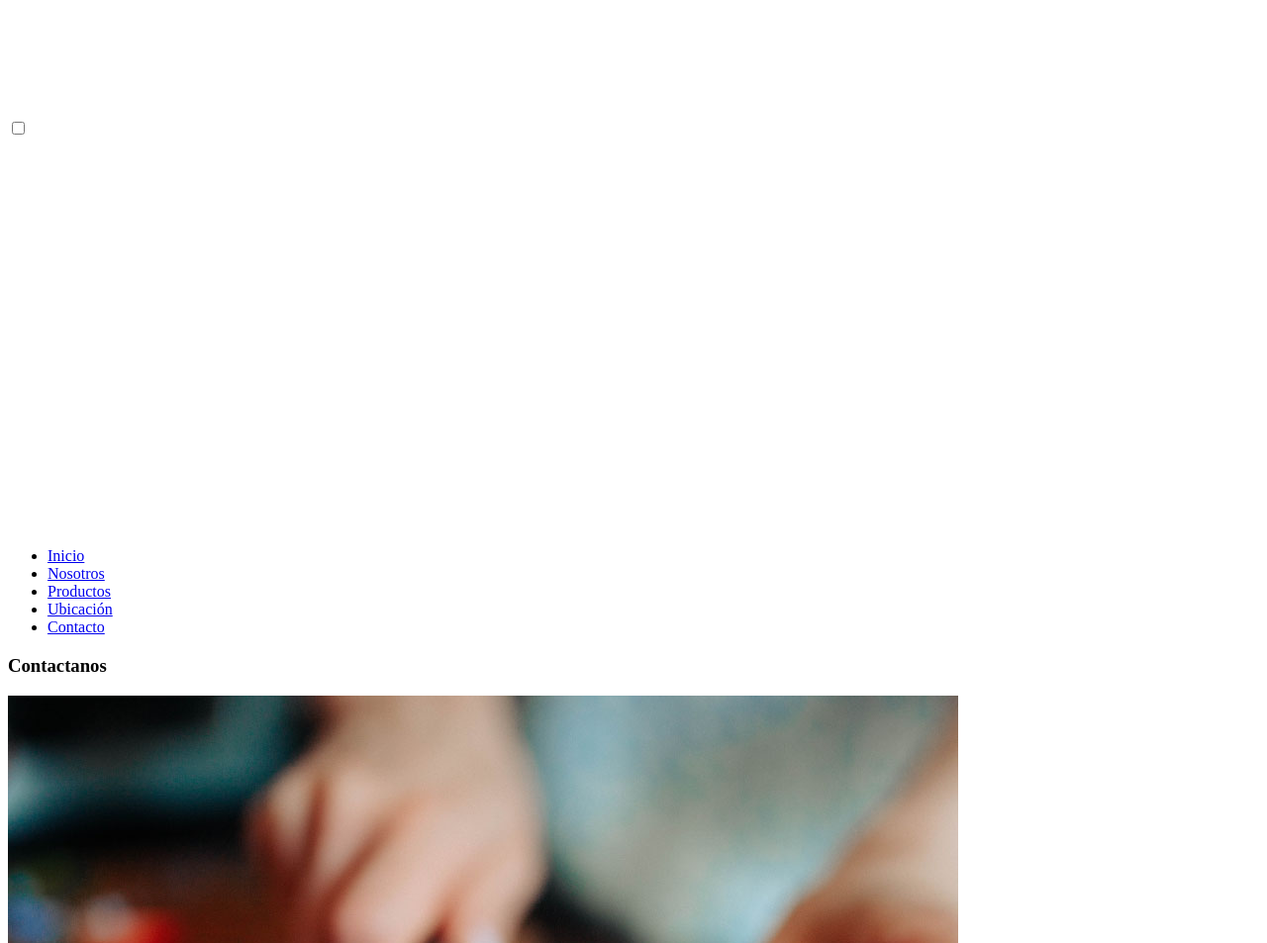
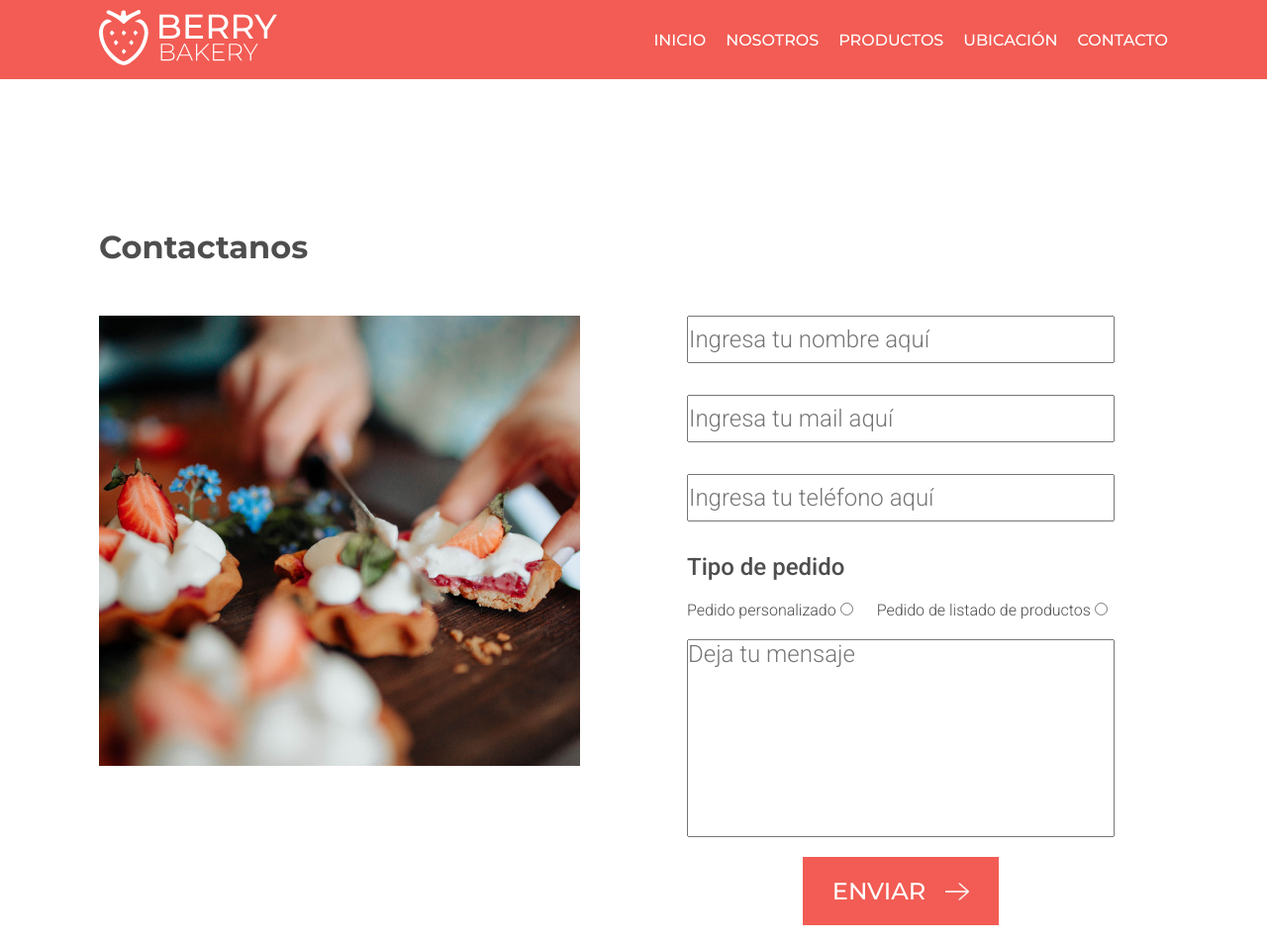
Before and after one commit to javierasila/proyecto-final-pasteleria-silva, a website: page pages/contacto.html in a window 1280 px wide. Shown: the top 953 px of the page at 99% size. Drawn offline with Linux system fonts and the light colour scheme.

Commit message:
Agregando estilos contacto page

```diff
--- a/index.html
+++ b/index.html
@@ -8,7 +8,9 @@
      <!-- CSS stylesheet  -->
      <link rel="stylesheet" href="css/estilosNuevos.css">
      <!-- Google fonts  -->
-     <link href="https://fonts.googleapis.com/css2?family=Fredoka&family=Montserrat:ital,wght@0,300;0,500;0,700;1,500&family=Roboto:wght@100;300;400;500&display=swap" rel="stylesheet">
+     <link rel="preconnect" href="https://fonts.googleapis.com">
+<link rel="preconnect" href="https://fonts.gstatic.com" crossorigin>
+<link href="https://fonts.googleapis.com/css2?family=Fredoka&family=Montserrat:ital,wght@0,300;0,500;0,700;1,500&family=Roboto:wght@100;300;400;500;700&display=swap" rel="stylesheet">
      <!-- Animación header  -->
      <!-- <link rel="stylesheet"  href="https://cdnjs.cloudflare.com/ajax/libs/animate.css/4.1.1/animate.min.css"/> -->
      <!-- Meta keywords  -->
--- a/pages/contacto.html
+++ b/pages/contacto.html
@@ -6,9 +6,11 @@
     <meta name="viewport" content="width=device-width, initial-scale=1.0">
     <title>Berry Bakery - Respondemos tus dudas y recibimos pedidos de pasteles personalizados</title>
     <!-- CSS stylesheet  -->
-    <!-- <link rel="stylesheet" href="../stylesheet/estilosNuevos.css"> -->
+    <link rel="stylesheet" href="../css/estilosNuevos.css">
     <!-- Google fonts  -->
-    <link href="https://fonts.googleapis.com/css2?family=Fredoka&family=Montserrat:ital,wght@0,300;0,500;0,700;1,500&family=Roboto:wght@100;300&display=swap" rel="stylesheet">
+    <link rel="preconnect" href="https://fonts.googleapis.com">
+<link rel="preconnect" href="https://fonts.gstatic.com" crossorigin>
+<link href="https://fonts.googleapis.com/css2?family=Fredoka&family=Montserrat:ital,wght@0,300;0,500;0,700;1,500&family=Roboto:wght@100;300;400;500;700&display=swap" rel="stylesheet">
     <!-- Meta keywords  -->
     <meta name="keywords" content="PASTELES PERSONALIZADOS, CONTACTO, ">
 </head>
@@ -29,26 +31,26 @@
             <li class="nav__item"><a href="contacto.html" class="nav__link text-decoration-none">Contacto</a></li>
         </ul>
     </header>
-    <main class="main">
+    <main class="contacto__main">
         <div class="contacto__title">
             <h3 class="main__title">Contactanos</h3></div>
         <div class="form">
             <div class="form__img">
-                <img src="../images/fotos/contacto-img.jpg" alt="">
+                <img src="../images/fotos/contacto-img.jpg" alt="" class="img">
             </div>
             <form action="/ruta-destino" method="get" enctype="" class="form__list">
                 <input type="text" name="userName" placeholder="Ingresa tu nombre aquí" class="form__name">
                 <input type="email" name="email" placeholder="Ingresa tu mail aquí" class="form__mail">
-                <input type="tel" name="phone" id="telefono" placeholder="Ingresa tu telefono aquí" required class="form__phone">
+                <input type="tel" name="phone" id="telefono" placeholder="Ingresa tu teléfono aquí" required class="form__phone">
                 <div class="checkbox">
-                    <h4> Tipo de pedido</h4>
+                    <h4 class="title"> Tipo de pedido</h4>
                     <label for="personalizado" class="checkbox__label">Pedido personalizado</label>
-                    <input type="radio" name="tipoPedido" id="personalizado" value="personalizado">
+                    <input type="radio" name="tipoPedido" id="personalizado" value="personalizado" class="check">
                     <label for="list" class="checkbox__label">Pedido de listado de productos</label>
                     <input type="radio" name="tipoPedido" id="list" value="list">
                 </div>
                 <textarea name="message" placeholder="Deja tu mensaje" cols="30" rows="10" class="form__input" id="textarea"></textarea>
-                <button type="submit" class="form__button">Enviar</button>
+                <button type="submit" class="form__button">Enviar <img src="../images/icons/next-white.png" alt="" class="arrow"></button>
             </form>
         </div>
 
--- /dev/null
+++ b/sass/_contacto.scss
@@ -0,0 +1,87 @@
+.contacto__main {
+    margin: 150px 100px 150px;
+    .contacto__title {
+        .main__title {
+            font-family: 'Montserrat', sans-serif;
+            color: map-get($estilo-h2, color);
+            font-size: map-get($estilo-h2, fontsize);
+            font-weight: map-get($estilo-h2, fontweight);
+            margin-bottom: 50px;
+        }
+    }
+    .form {
+        display: flex;
+        justify-content: space-between;
+        .form__img {
+            width: 50%;
+            .img {
+                width: 90%;
+            }
+        }
+        .form__list {
+            width: 50%;
+            display: flex;
+            flex-direction: column;
+            align-items: center;
+            margin: auto;
+            .form__name, .form__mail, .form__phone {
+                width: 80%;
+                height: 3rem;
+                margin-bottom: 2rem;
+                font-family: 'Roboto', sans-serif;
+                color: map-get($estilo-p, color);
+                font-weight: 300;
+                font-size: 1.5rem;
+            }
+            .checkbox {
+                margin-bottom: 20px;
+                width: 80%;
+                .title {
+                    font-family: 'Roboto', sans-serif;
+                    color: map-get($estilo-citas, color);
+                    font-size: map-get($estilo-citas, fontsize);
+                    font-weight: map-get($estilo-citas, fontweight );
+                    margin-bottom: 20px;
+                }
+                .checkbox__label {
+                    font-family: 'Roboto', sans-serif;
+                    color: map-get($estilo-p, color);
+                    font-size: map-get($estilo-p, fontsize);
+                    font-weight: map-get($estilo-p, fontweight );
+                }
+                .check {
+                    margin-right: 20px;
+                }
+            }
+            #textarea {
+                width: 80%;
+                height: 200px;
+                font-family: 'Roboto', sans-serif;
+                color: map-get($estilo-p, color);
+                font-weight: 300;
+                font-size: 1.5rem;
+                resize: none;
+            }
+            .form__button {
+                display: inline-flex;
+                align-items: center;
+                background-color: $color-primary;
+                color: #fff;
+                font-size: 1.5rem;
+                text-transform: uppercase;
+                font-family: 'Montserrat', sans-serif;
+                padding: 20px 30px;
+                margin-top: 20px;
+                border: none;
+                .arrow {
+                    height: 1.5rem;
+                    margin-left: 20px;
+                }
+                &:hover {
+                    background-color: $color-lightpink;
+                    color: $color-primary;
+                }
+            }
+        }
+    }
+}
--- a/sass/_index.scss
+++ b/sass/_index.scss
@@ -38,7 +38,6 @@
                 font-size: 1.5rem;
                 text-transform: uppercase;
                 font-family: 'Montserrat', sans-serif;
-                background-color: $color-lightpink;
                 padding: 20px;
                 .arrow {
                     height: 1.5rem;
--- a/sass/estilosSass.scss
+++ b/sass/estilosSass.scss
@@ -56,3 +56,4 @@ $estilo-citas: (
 @import "nosotros.scss";
 @import "productos.scss";
 @import "ubicacion.scss";
+@import "contacto.scss";
```
Also changed, not shown: pages/nosotros.html (+3 -1 lines), pages/productos.html (+3 -1 lines), pages/ubicacion.html (+3 -1 lines), css/estilosNuevos.css.
